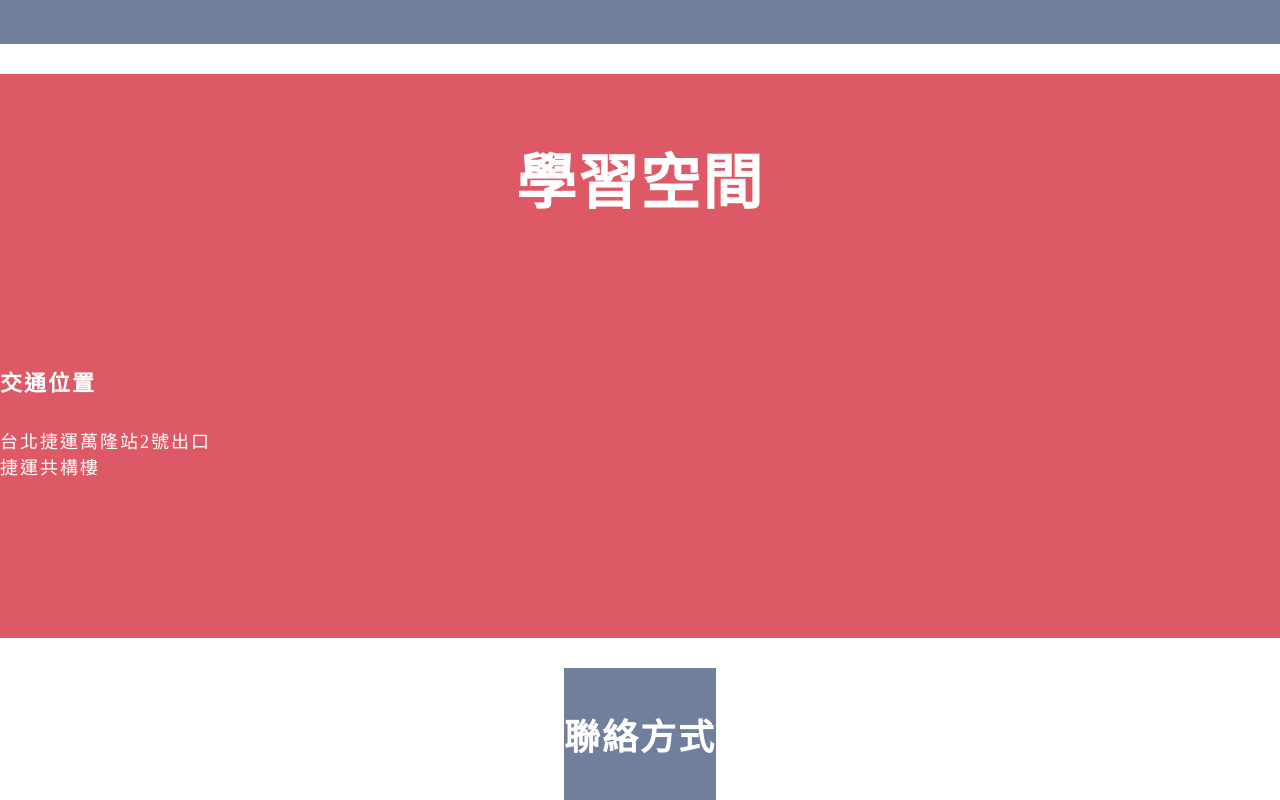
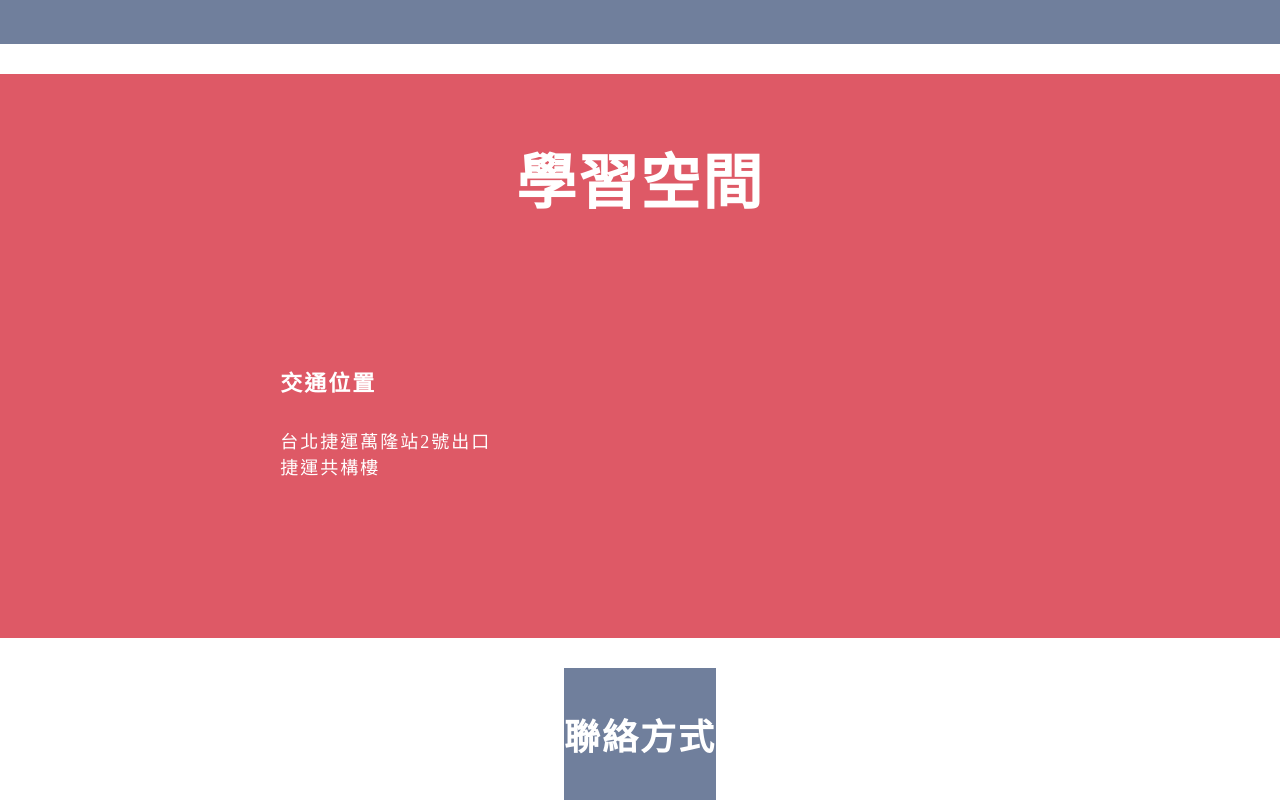
Before and after one commit to Atrulamytiny1122/wanadi_web, a plain HTML site: page masterclass.html in a window 1280 px wide. Shown: the part 2372-3172 px from the top of the page. Drawn offline with Linux system fonts and the light colour scheme; grey boxes are pictures that could not be loaded.

Commit message:
Add files via upload

```diff
--- a/css/style2.css
+++ b/css/style2.css
@@ -243,6 +243,7 @@
     letter-spacing: 2px;
     margin-top: 17px;
     margin-bottom: 2px;
+    margin-left: 30%;
 }
 
 .address{
@@ -253,6 +254,7 @@
     letter-spacing: 2px;
     margin-top: 30px;
     margin-bottom: 2px;
+    margin-left: 30%;
 }
 
 .row{
```
